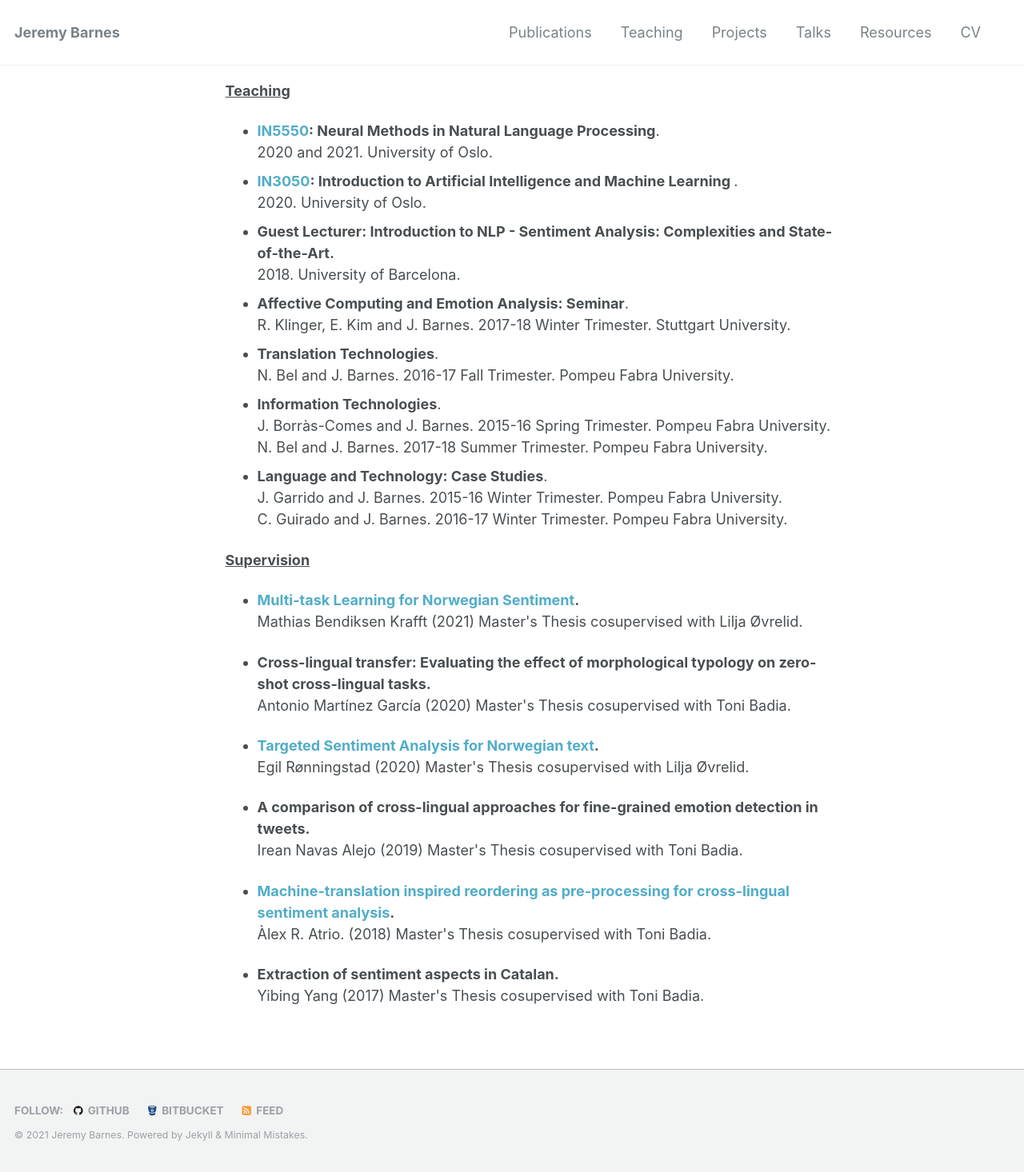
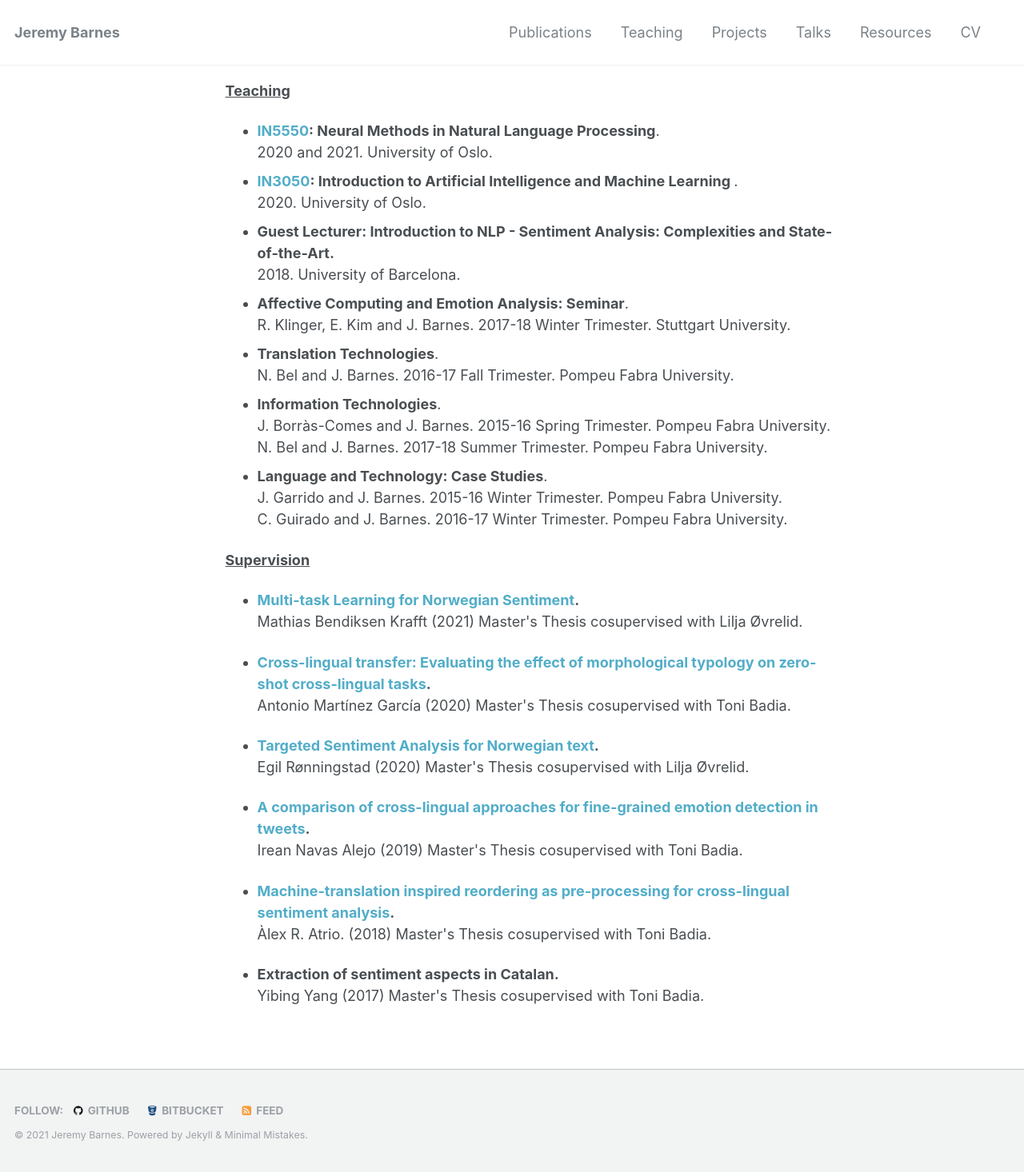
Before and after one commit to jerbarnes/jerbarnes.github.io, a Jekyll site: the page built from teaching/index.html, in a window 1280 px wide. Shown: the whole page at 80% size. Built offline with Jekyll 4.4.1, drawn with Linux system fonts in a browser that asks for light colours; part of the change alters nothing that is shown.

```diff
--- a/teaching/index.html
+++ b/teaching/index.html
@@ -27,13 +27,13 @@ C. Guirado and J. Barnes. 2016-17 Winter Trimester. Pompeu Fabra University.
 <li><strong><a href="https://www.duo.uio.no/handle/10852/87720">Multi-task Learning for Norwegian Sentiment</a>.</strong> <br /> Mathias Bendiksen Krafft (2021) Master's Thesis cosupervised with Lilja Øvrelid.
 <p></li>
 
-<li><strong>Cross-lingual transfer: Evaluating the effect of morphological typology on zero-shot cross-lingual tasks.</strong> <br /> Antonio Martínez García (2020) Master's Thesis cosupervised with Toni Badia.
+<li><strong><a href="https://github.com/jerbarnes/typology_of_crosslingual">Cross-lingual transfer: Evaluating the effect of morphological typology on zero-shot cross-lingual tasks</a>.</strong> <br /> Antonio Martínez García (2020) Master's Thesis cosupervised with Toni Badia.
 <p></li>
 
 <li><strong><a href="https://www.duo.uio.no/handle/10852/84291?show=full">Targeted Sentiment Analysis for Norwegian text</a>.</strong> <br /> Egil Rønningstad (2020) Master's Thesis cosupervised with Lilja Øvrelid.
 <p></li>
 
-<li><strong>A comparison of cross-lingual approaches for fine-grained emotion detection in tweets.</strong> <br /> Irean Navas Alejo (2019) Master's Thesis cosupervised with Toni Badia.
+<li><strong><a href="https://github.com/jerbarnes/fine-grained_cross-lingual_emotion">A comparison of cross-lingual approaches for fine-grained emotion detection in tweets</a>.</strong> <br /> Irean Navas Alejo (2019) Master's Thesis cosupervised with Toni Badia.
 <p></li>
 
 <li><strong><a href="http://diposit.ub.edu/dspace/handle/2445/126142">Machine-translation inspired reordering as pre-processing for cross-lingual sentiment analysis</a>.</strong> <br /> Àlex R. Atrio. (2018) Master's Thesis cosupervised with Toni Badia.
```
